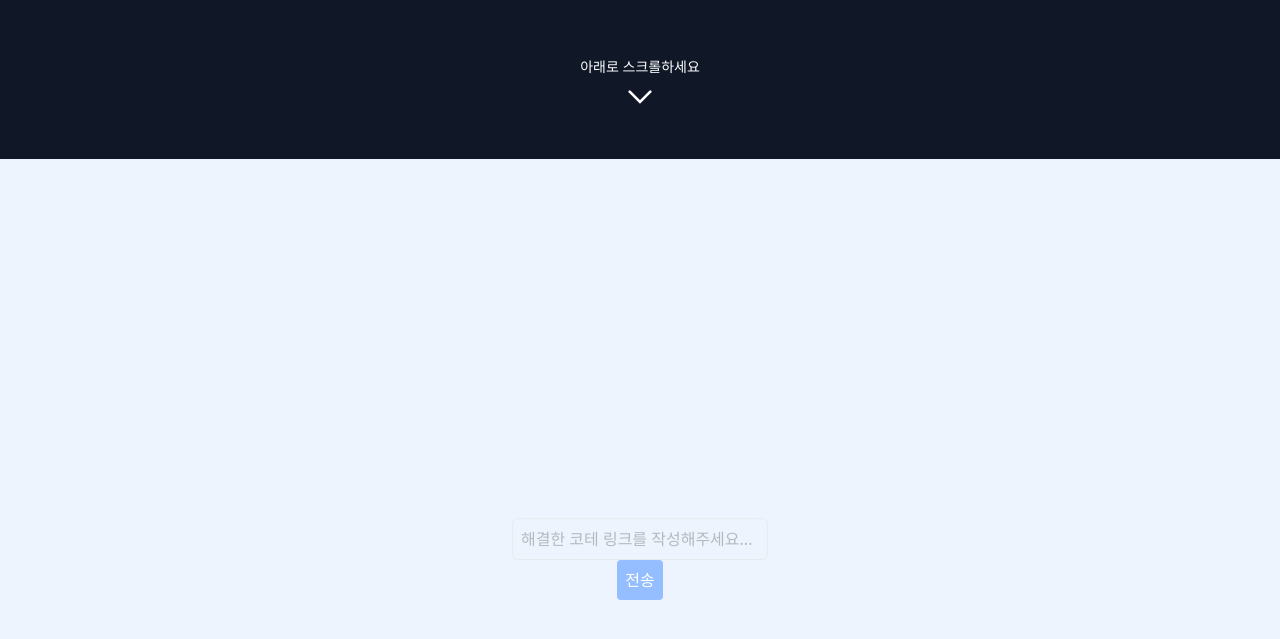
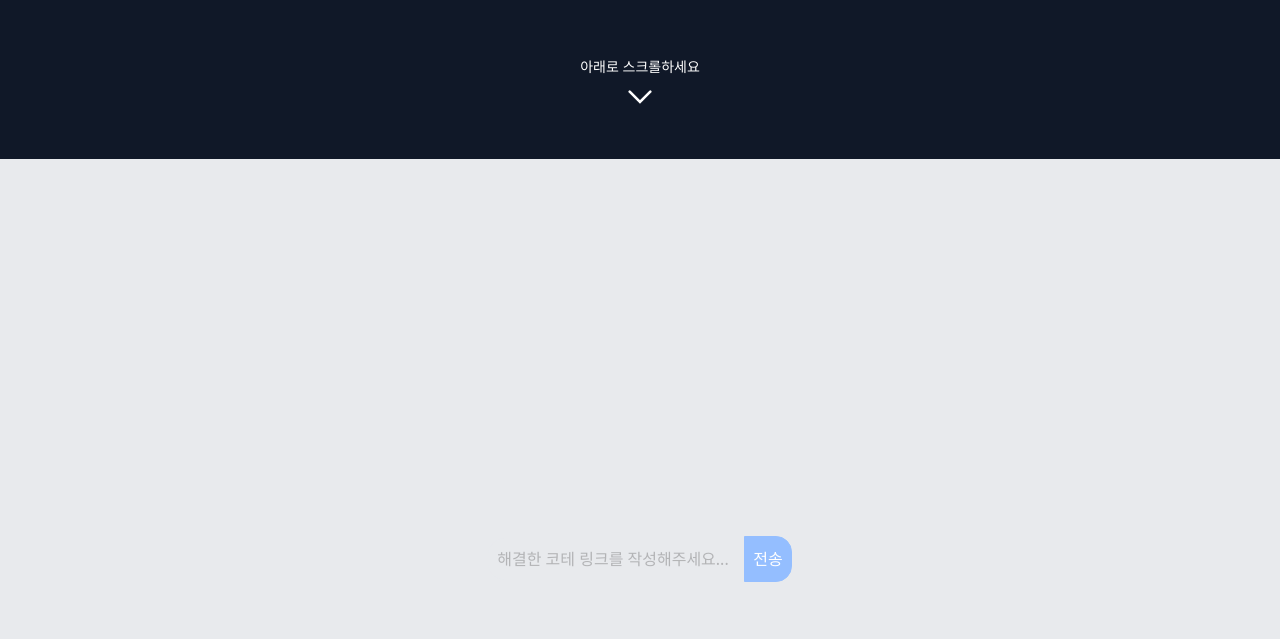
Before and after one commit to Banbok/FE, a React (Vite) app: page / in a window 1280 px wide. Shown: the part 641-1280 px from the top of the page. Built offline with nearby package versions, Linux system fonts and the light colour scheme.

Commit message:
style : 배경색과 input 과 버튼 크기 알맞게 수정

```diff
--- a/src/components/sections/CodeUrlInput.tsx
+++ b/src/components/sections/CodeUrlInput.tsx
@@ -20,7 +20,7 @@ export const CodeUrlInput: React.FC<SectionProps> = ({ isActive }) => {
 
   return (
     <div
-      className={`h-screen w-full flex flex-col justify-center items-center bg-blue-100 transition-opacity duration-500 ${
+      className={`h-screen w-full flex justify-center items-center bg-gray-300 transition-opacity duration-500 ${
         isActive ? "opacity-100" : "opacity-50"
       }`}
     >
@@ -29,12 +29,12 @@ export const CodeUrlInput: React.FC<SectionProps> = ({ isActive }) => {
         placeholder="해결한 코테 링크를 작성해주세요..."
         value={codeurl}
         onChange={(e) => setCodeurl(e.target.value)}
-        onKeyPress={handleKeyPress}
-        className="w-64 p-2 border border-gray-300 rounded-md focus:outline-none focus:ring-2 focus:ring-blue-500"
+        onKeyDown={handleKeyPress}
+        className="w-64 p-2 border-t border-l border-b border-gray-300 rounded-l-2xl focus:outline-none focus:ring-2 focus:ring-black"
       />
       <button
         onClick={handleSubmit}
-        className="p-2 rounded cursor-pointer bg-blue-500 text-white hover:bg-blue-600"
+        className="px-2 py-2.5 border border-blue-500 rounded-r-2xl bg-blue-500 text-white hover:bg-blue-600 transition-all"
       >
         전송
       </button>
```
